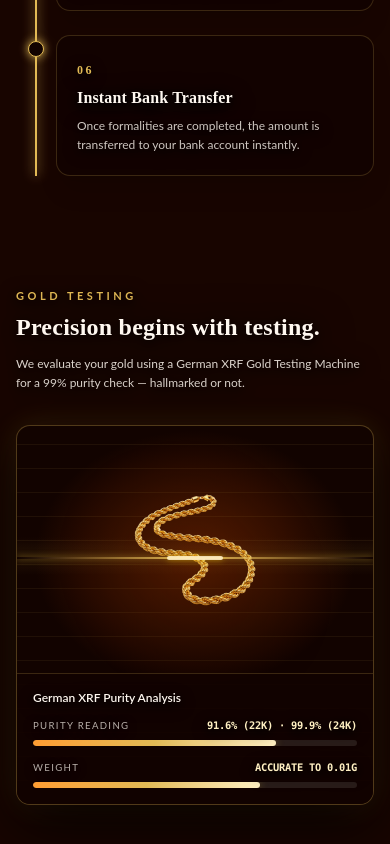
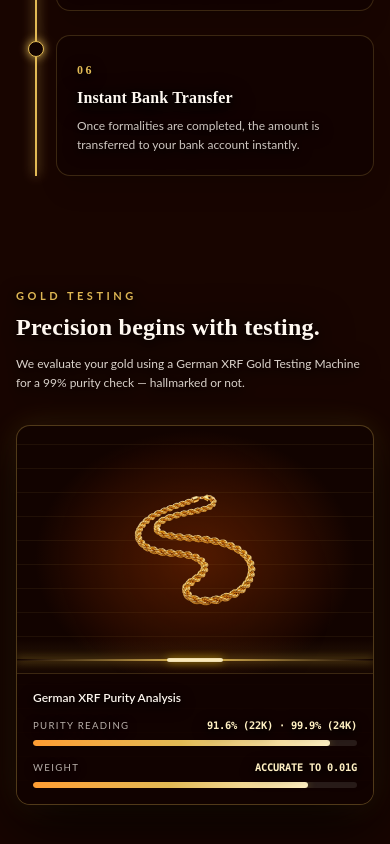
Before and after one commit to yashh1975/AGC, a React (Vite) app: page / in a window 390 px wide. Shown: the part 3815-4659 px from the top of the page. Built offline with nearby package versions, Linux system fonts and the light colour scheme.

Commit message:
restore-on-screen-animations-with-one-shot-inView

```diff
--- a/src/components/site/sections-b.tsx
+++ b/src/components/site/sections-b.tsx
@@ -1,5 +1,5 @@
 import { useRef } from "react";
-import { motion, useScroll, useTransform } from "framer-motion";
+import { motion, useInView, useScroll, useTransform } from "framer-motion";
 import { Arrow, GoldLink, Reveal, Section, SectionHeading } from "./primitives";
 import { GoldParticles } from "./GoldParticles";
 import { howItWorks } from "@/lib/site";
@@ -8,14 +8,22 @@ import chain from "@/assets/jewel-chain.png";
 
 const isMobile = typeof window !== "undefined" && window.innerWidth < 768;
 
+// ─── HowItWorks ──────────────────────────────────────────────────────────────
+// Mobile: useInView triggers a one-shot scaleY animation (no continuous scroll listener)
+// Desktop: useScroll drives scaleY proportionally to scroll position
 export function HowItWorks() {
   const ref = useRef<HTMLDivElement>(null);
-  // On mobile: skip useScroll — just show full line statically. No scroll listener = no stutter.
+  const lineRef = useRef<HTMLDivElement>(null);
+
+  // Desktop: scroll-driven
   const { scrollYProgress } = useScroll({
     target: isMobile ? undefined : ref,
     offset: ["start 75%", "end 60%"],
   });
-  const lineScale = useTransform(scrollYProgress, [0, 1], isMobile ? [1, 1] : [0, 1]);
+  const lineScale = useTransform(scrollYProgress, [0, 1], [0, 1]);
+
+  // Mobile: fires once when the list enters the viewport
+  const inView = useInView(ref, { once: true, margin: "-10% 0px -10% 0px" });
 
   return (
     <Section id="how-it-works" labelledBy="how-title" className="veil">
@@ -33,11 +41,22 @@ export function HowItWorks() {
 
         <div ref={ref} className="relative mt-12 sm:mt-16">
           <div aria-hidden className="absolute bottom-0 left-5 sm:left-7 top-0 w-0.5 -translate-x-1/2 bg-gold/15" />
+          {isMobile ? (
+            // Mobile: CSS transition triggered by inView — zero scroll listener
+            <div
+              ref={lineRef}
+              aria-hidden
+              className="absolute bottom-0 left-5 top-0 w-0.5 -translate-x-1/2 origin-top bg-gold shadow-[0_0_12px_var(--gold)] transition-transform duration-[1800ms] ease-out"
+              style={{ transform: inView ? "scaleY(1)" : "scaleY(0)" }}
+            />
+          ) : (
+            // Desktop: scroll-scrubbed
             <motion.div
               aria-hidden
               style={{ scaleY: lineScale }}
               className="absolute bottom-0 left-5 sm:left-7 top-0 w-0.5 -translate-x-1/2 origin-top bg-gold shadow-[0_0_12px_var(--gold)]"
             />
+          )}
 
           <ol className="space-y-6 sm:space-y-8">
             {howItWorks.map((step, i) => (
@@ -68,17 +87,23 @@ export function HowItWorks() {
   );
 }
 
+// ─── XRFTesting ──────────────────────────────────────────────────────────────
+// Mobile: beam animates top→bottom once via CSS animation on inView
+// Desktop: scroll-scrubbed beam position + bar widths
 export function XRFTesting() {
   const ref = useRef<HTMLDivElement>(null);
+
+  // Desktop only: scroll-driven
   const { scrollYProgress } = useScroll({
     target: isMobile ? undefined : ref,
     offset: ["start 85%", "end 15%"],
   });
+  const beamY = useTransform(scrollYProgress, [0, 1], ["4%", "86%"]);
+  const purityWidth = useTransform(scrollYProgress, [0.06, 0.55], ["0%", "91.6%"]);
+  const weightWidth = useTransform(scrollYProgress, [0.1, 0.6], ["0%", "85%"]);
 
-  // Mobile: static positions. Desktop: scroll-driven.
-  const beamY = useTransform(scrollYProgress, [0, 1], isMobile ? ["45%", "45%"] : ["4%", "86%"]);
-  const purityWidth = useTransform(scrollYProgress, [0.06, 0.55], isMobile ? ["75%", "75%"] : ["0%", "91.6%"]);
-  const weightWidth = useTransform(scrollYProgress, [0.1, 0.6], isMobile ? ["70%", "70%"] : ["0%", "85%"]);
+  // Mobile: one-shot inView trigger
+  const inView = useInView(ref, { once: true, margin: "-5% 0px -5% 0px" });
 
   return (
     <Section id="gold-testing" labelledBy="xrf-title" className="veil">
@@ -95,19 +120,9 @@ export function XRFTesting() {
           ref={ref}
           className="relative min-h-[380px] xs:min-h-[420px] sm:min-h-[470px] overflow-hidden rounded-2xl border border-gold/30 bg-ink shadow-[0_20px_60px_rgba(0,0,0,0.8),0_0_30px_rgba(212,175,55,0.15)] flex flex-col justify-between"
         >
-          {/* Ambient Warm Scanner Radial Glow */}
-          <div
-            aria-hidden
-            className="absolute inset-0 [background:radial-gradient(60%_45%_at_50%_35%,color-mix(in_oklab,var(--orange-deep)_55%,transparent),transparent_75%)]"
-          />
+          <div aria-hidden className="absolute inset-0 [background:radial-gradient(60%_45%_at_50%_35%,color-mix(in_oklab,var(--orange-deep)_55%,transparent),transparent_75%)]" />
+          <div aria-hidden className="absolute inset-0 [background-image:repeating-linear-gradient(0deg,transparent_0_23px,color-mix(in_oklab,var(--gold)_7%,transparent)_23px_24px)] pointer-events-none z-0" />
 
-          {/* Gridlines background */}
-          <div
-            aria-hidden
-            className="absolute inset-0 [background-image:repeating-linear-gradient(0deg,transparent_0_23px,color-mix(in_oklab,var(--gold)_7%,transparent)_23px_24px)] pointer-events-none z-0"
-          />
-
-          {/* Center Scan Visual */}
           <div className="relative flex-1 flex items-center justify-center p-4 min-h-[200px] xs:min-h-[230px] sm:min-h-[270px] overflow-hidden">
             <img
               src={chain}
@@ -118,6 +133,24 @@ export function XRFTesting() {
               className="h-32 xs:h-40 sm:h-48 w-auto object-contain opacity-95 drop-shadow-[0_25px_45px_rgba(0,0,0,0.85)] z-0"
             />
 
+            {isMobile ? (
+              // Mobile: CSS keyframe animation — beam sweeps top to bottom once on inView
+              <div
+                aria-hidden
+                className="absolute inset-x-0 pointer-events-none z-10 flex flex-col items-center"
+                style={{
+                  top: "4%",
+                  animation: inView ? "xrf-scan 2.8s ease-in-out forwards" : "none",
+                }}
+              >
+                <div className="h-5 w-full [background:linear-gradient(180deg,transparent_0%,rgba(212,175,55,0.09)_100%)]" />
+                <div className="relative h-[2px] w-full bg-gradient-to-r from-transparent via-gold to-transparent shadow-[0_0_8px_rgba(212,175,55,0.7)]">
+                  <div className="absolute left-1/2 -top-[1px] -translate-x-1/2 h-[4px] w-14 rounded-full bg-gold-light/90 shadow-[0_0_8px_rgba(255,215,0,0.6)]" />
+                </div>
+                <div className="h-4 w-full [background:linear-gradient(180deg,rgba(212,175,55,0.07)_0%,transparent_100%)]" />
+              </div>
+            ) : (
+              // Desktop: scroll-scrubbed position
               <motion.div
                 aria-hidden
                 style={{ top: beamY }}
@@ -129,6 +162,7 @@ export function XRFTesting() {
                 </div>
                 <div className="h-4 sm:h-5 w-full [background:linear-gradient(180deg,rgba(212,175,55,0.07)_0%,transparent_100%)]" />
               </motion.div>
+            )}
           </div>
 
           {/* Readout — solid bg, no backdrop-blur */}
@@ -144,10 +178,17 @@ export function XRFTesting() {
                   </span>
                 </div>
                 <div className="mt-1.5 h-1.5 sm:h-2 w-full rounded-full bg-ivory/10 overflow-hidden">
+                  {isMobile ? (
+                    <div
+                      className="h-full rounded-full bg-gradient-to-r from-amber via-gold to-gold-light shadow-[0_0_8px_rgba(212,175,55,0.4)] transition-[width] duration-[1400ms] ease-out"
+                      style={{ width: inView ? "91.6%" : "0%" }}
+                    />
+                  ) : (
                     <motion.div
                       style={{ width: purityWidth }}
                       className="h-full rounded-full bg-gradient-to-r from-amber via-gold to-gold-light shadow-[0_0_8px_rgba(212,175,55,0.4)]"
                     />
+                  )}
                 </div>
               </div>
 
@@ -159,10 +200,17 @@ export function XRFTesting() {
                   </span>
                 </div>
                 <div className="mt-1.5 h-1.5 sm:h-2 w-full rounded-full bg-ivory/10 overflow-hidden">
+                  {isMobile ? (
+                    <div
+                      className="h-full rounded-full bg-gradient-to-r from-amber via-gold to-gold-light shadow-[0_0_8px_rgba(212,175,55,0.4)] transition-[width] duration-[1600ms] ease-out delay-200"
+                      style={{ width: inView ? "85%" : "0%" }}
+                    />
+                  ) : (
                     <motion.div
                       style={{ width: weightWidth }}
                       className="h-full rounded-full bg-gradient-to-r from-amber via-gold to-gold-light shadow-[0_0_8px_rgba(212,175,55,0.4)]"
                     />
+                  )}
                 </div>
               </div>
             </div>
@@ -173,6 +221,7 @@ export function XRFTesting() {
   );
 }
 
+// ─── Valuation ───────────────────────────────────────────────────────────────
 export function Valuation() {
   return (
     <Section id="valuation" labelledBy="valuation-title" className="veil">
--- a/src/components/site/sections-c.tsx
+++ b/src/components/site/sections-c.tsx
@@ -117,13 +117,16 @@ export function RepledgeGold() {
 
 export function MobileService() {
   const ref = useRef<HTMLDivElement>(null);
-  // On mobile: skip useScroll to avoid continuous scroll listeners causing jank
+  // On mobile: useInView fires once — no continuous scroll listener
+  const inView = useInView(ref, { once: true, margin: "-10% 0px -10% 0px" });
+
+  // Desktop only: scroll-driven
   const { scrollYProgress } = useScroll({
     target: isMobile ? undefined : ref,
     offset: ["start 85%", "end 40%"],
   });
-  const vanX = useTransform(scrollYProgress, [0, 1], isMobile ? ["40%", "40%"] : ["4%", "78%"]);
-  const pathScale = useTransform(scrollYProgress, [0, 1], isMobile ? [0.4, 0.4] : [0, 1]);
+  const vanX = useTransform(scrollYProgress, [0, 1], ["4%", "78%"]);
+  const pathScale = useTransform(scrollYProgress, [0, 1], [0, 1]);
 
   return (
     <Section id="mobile-service" labelledBy="mobile-title" className="veil">
@@ -142,6 +145,26 @@ export function MobileService() {
           <GoldParticles density={isMobile ? 0 : 0.3} />
           <div className="relative h-20 sm:h-28">
             <div aria-hidden className="absolute inset-x-0 top-1/2 h-px bg-ink/40" />
+
+            {isMobile ? (
+              <>
+                {/* Path line — grows from left via CSS transition */}
+                <div
+                  aria-hidden
+                  className="absolute inset-x-0 top-1/2 h-px origin-left bg-gold-light shadow-[0_0_16px_var(--gold)] transition-transform duration-[1200ms] ease-out"
+                  style={{ transform: inView ? "scaleX(1)" : "scaleX(0)" }}
+                />
+                {/* Truck — slides from 4% to 78% via CSS transition */}
+                <div
+                  className="absolute top-1/2 -translate-y-1/2 transition-[left] duration-[1400ms] ease-out"
+                  style={{ left: inView ? "78%" : "4%" }}
+                >
+                  <Truck className="h-6 w-6 text-ivory drop-shadow-[0_6px_10px_rgba(0,0,0,0.5)]" aria-hidden />
+                </div>
+              </>
+            ) : (
+              <>
+                {/* Desktop: scroll-scrubbed */}
                 <motion.div
                   aria-hidden
                   style={{ scaleX: pathScale }}
@@ -150,6 +173,9 @@ export function MobileService() {
                 <motion.div style={{ left: vanX }} className="absolute top-1/2 -translate-y-1/2">
                   <Truck className="h-6 w-6 sm:h-8 sm:w-8 text-ivory drop-shadow-[0_6px_10px_rgba(0,0,0,0.5)]" aria-hidden />
                 </motion.div>
+              </>
+            )}
+
             <MapPin
               className="absolute right-2 sm:right-4 top-1/2 h-6 w-6 sm:h-7 sm:w-7 -translate-y-full text-ivory drop-shadow-[0_4px_8px_rgba(0,0,0,0.8)]"
               aria-hidden
@@ -183,6 +209,7 @@ export function MobileService() {
 }
 
 const whyIcons = [ShieldCheck, Gauge, BadgeCheck, Truck] as const;
+
 
 export function WhyUs() {
   return (
--- a/src/styles.css
+++ b/src/styles.css
@@ -372,3 +372,11 @@ select option:checked {
     animation: none;
   }
 }
+
+/* XRF scanner beam sweep — triggered once via inView on mobile */
+@keyframes xrf-scan {
+  0%   { top: 4%; }
+  50%  { top: 86%; }
+  80%  { top: 86%; }
+  100% { top: 86%; }
+}
```
Lines whose indentation alone changed are shown as unchanged.
